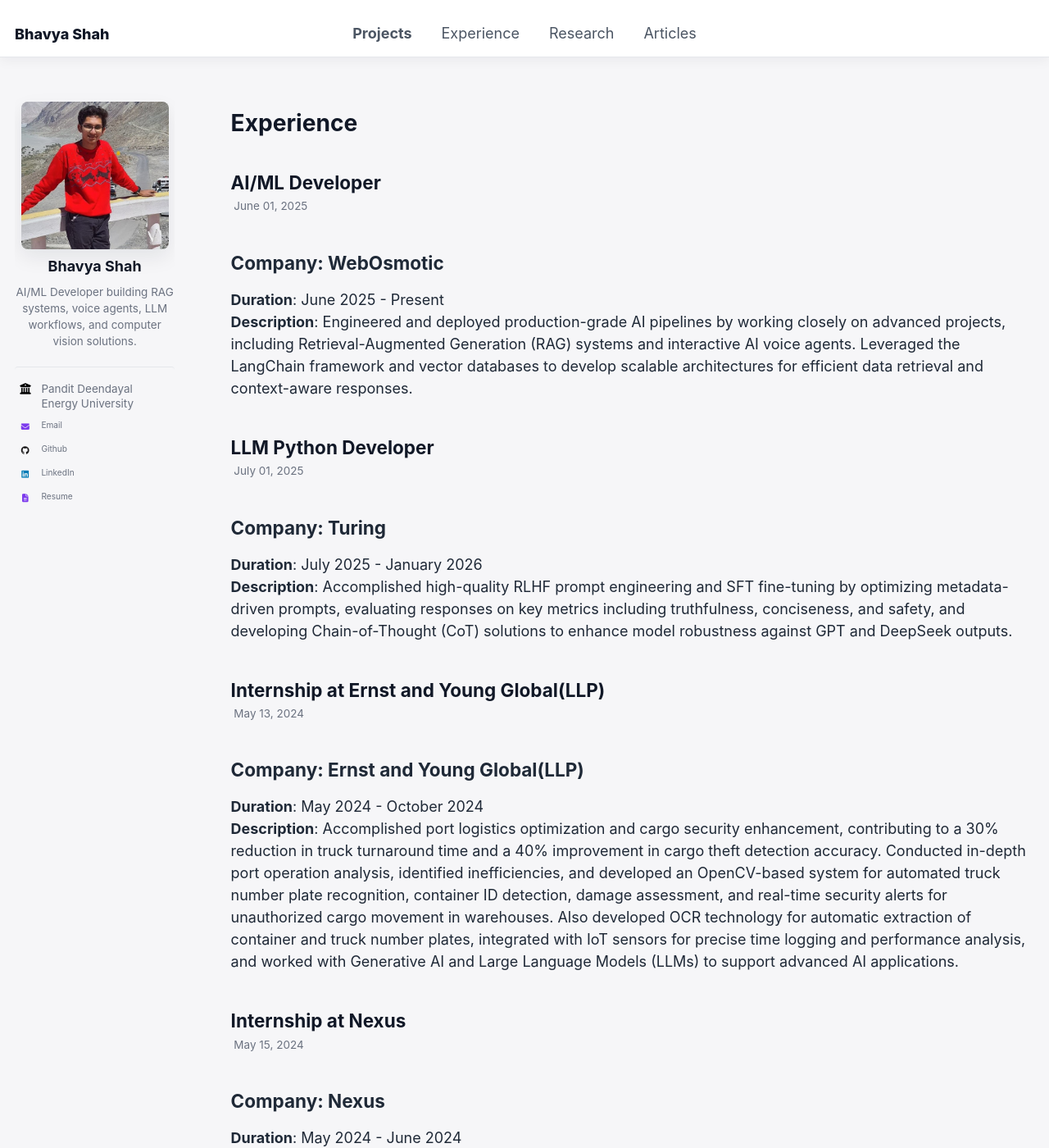
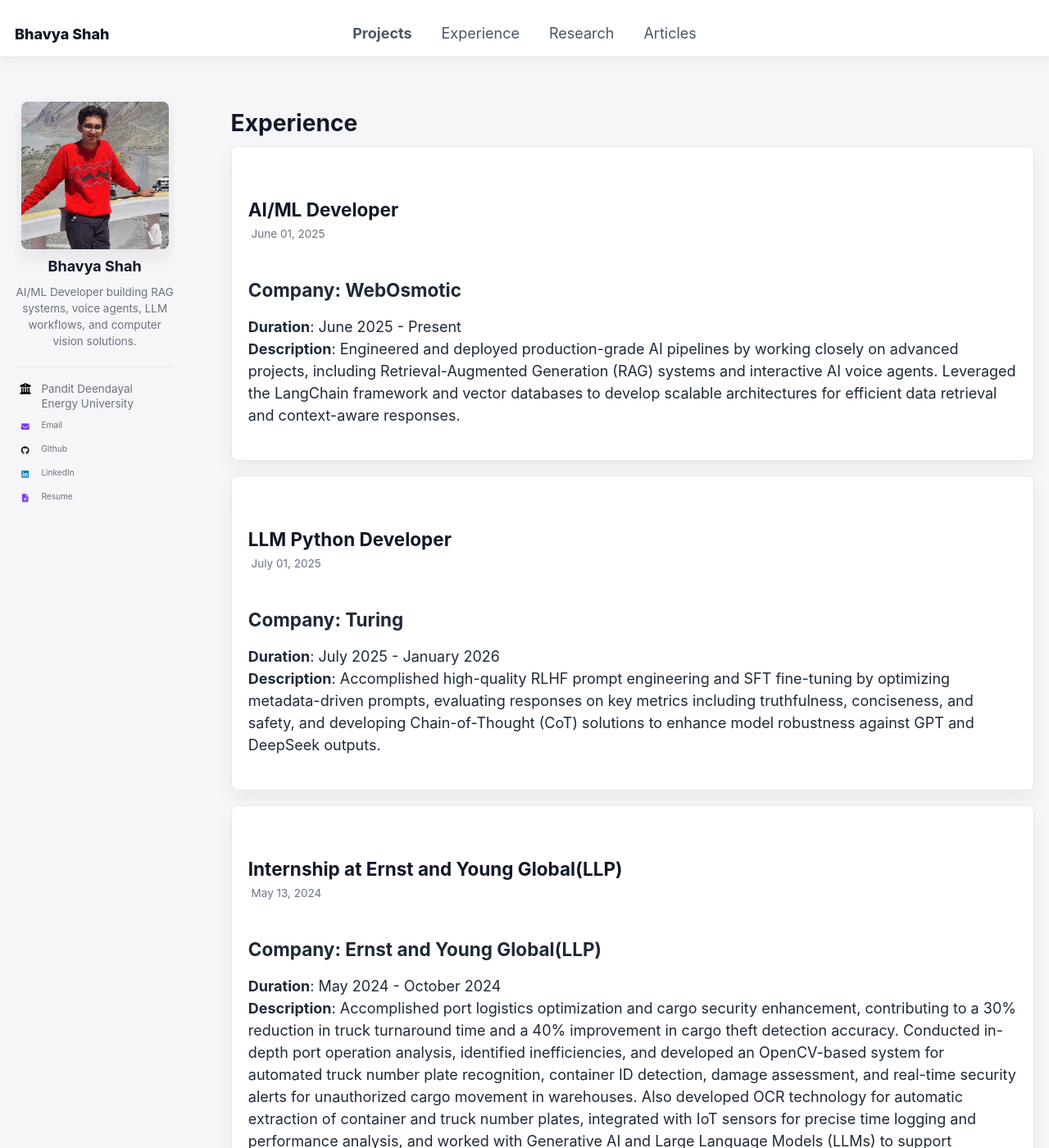
Before and after one commit to B3CODER/B3CODER.github.io, a Jekyll site: the page built from _pages/talks.html, in a window 1280 px wide and 1400 px high. Shown: the whole window at 82% size. Built offline with Jekyll 4.4.1, drawn with Linux system fonts in a browser that asks for light colours.

Commit message:
Add tilt interactions to cards and profile

```diff
--- a/_includes/archive-single-talk.html
+++ b/_includes/archive-single-talk.html
@@ -13,7 +13,7 @@
 {% endif %}
 
 <div class="{{ include.type | default: "list" }}__item">
-  <article class="archive__item" itemscope itemtype="http://schema.org/CreativeWork">
+  <article class="archive__item experience-card tilt-card" itemscope itemtype="http://schema.org/CreativeWork">
     {% if include.type == "grid" and teaser %}
       <div class="archive__item-teaser">
         <img src=
--- a/_includes/author-profile.html
+++ b/_includes/author-profile.html
@@ -6,7 +6,7 @@
 
 <div itemscope itemtype="http://schema.org/Person">
 
-  <div class="author__avatar">
+  <div class="author__avatar profile-card-tilt">
     {% if author.avatar contains "://" %}
     	<img src="{{ author.avatar }}" alt="{{ author.name }}">
     {% else %}
--- a/_includes/project-card.html
+++ b/_includes/project-card.html
@@ -1,6 +1,6 @@
 {% include base_path %}
 
-<a class="project-card" href="{{ base_path }}{{ post.url }}">
+<a class="project-card tilt-card" href="{{ base_path }}{{ post.url }}">
   <span class="project-card__mark" aria-hidden="true">{{ post.project_initials }}</span>
   <span class="project-card__body">
     <span class="project-card__type">{{ post.project_type }}</span>
--- a/_includes/scripts.html
+++ b/_includes/scripts.html
@@ -1,5 +1,6 @@
 <script src="{{ base_path }}/assets/js/main.min.js"></script>
 <script src="{{ base_path }}/assets/js/target-cursor.js"></script>
+<script src="{{ base_path }}/assets/js/tilt-interactions.js"></script>
 
 {% include analytics.html %}
 {% include /comments-providers/scripts.html %}
--- a/_sass/_professional-theme.scss
+++ b/_sass/_professional-theme.scss
@@ -196,6 +196,11 @@ body {
   margin-top: 1.1rem;
 }
 
+.tilt-card {
+  transform-style: preserve-3d;
+  will-change: transform;
+}
+
 .project-card {
   display: grid;
   grid-template-columns: auto 1fr auto;
@@ -221,6 +226,21 @@ body {
     box-shadow: 0 18px 36px rgba(17, 24, 39, 0.1);
     transform: translate(4px, -4px) scale(1.01);
   }
+}
+
+.experience-card {
+  padding: 1rem 1.1rem;
+  margin-bottom: 1rem;
+  background: $body-color;
+  border: 1px solid $border-color;
+  border-radius: 8px;
+  box-shadow: 0 10px 24px rgba(17, 24, 39, 0.05);
+  transition: border-color 0.3s ease, box-shadow 0.3s ease;
+}
+
+.experience-card:hover {
+  border-color: rgba(124, 58, 237, 0.22);
+  box-shadow: 0 18px 34px rgba(17, 24, 39, 0.09);
 }
 
 .project-card__mark {
@@ -365,6 +385,55 @@ body {
   text-align: center;
 }
 
+.sidebar .author__avatar.profile-card-tilt {
+  --profile-pointer-x: 50%;
+  --profile-pointer-y: 50%;
+  --profile-tilt-x: 0deg;
+  --profile-tilt-y: 0deg;
+  --profile-scale: 1;
+  position: relative;
+  isolation: isolate;
+  perspective: 700px;
+  transform-style: preserve-3d;
+}
+
+.sidebar .author__avatar.profile-card-tilt::before {
+  content: "";
+  position: absolute;
+  inset: -0.75rem;
+  z-index: -1;
+  background: radial-gradient(
+    circle at var(--profile-pointer-x) var(--profile-pointer-y),
+    rgba(124, 58, 237, 0.28),
+    transparent 55%
+  );
+  filter: blur(24px);
+  opacity: 0;
+  transition: opacity 0.22s ease;
+}
+
+.sidebar .author__avatar.profile-card-tilt::after {
+  content: "";
+  position: absolute;
+  inset: 0;
+  max-width: 180px;
+  margin-right: auto;
+  margin-left: auto;
+  border-radius: 8px;
+  background:
+    linear-gradient(135deg, rgba(255, 255, 255, 0.36), transparent 34%),
+    radial-gradient(circle at var(--profile-pointer-x) var(--profile-pointer-y), rgba(255, 255, 255, 0.38), transparent 32%);
+  opacity: 0;
+  pointer-events: none;
+  transform: translateZ(24px);
+  transition: opacity 0.22s ease;
+}
+
+.sidebar .author__avatar.profile-card-tilt.is-active::before,
+.sidebar .author__avatar.profile-card-tilt.is-active::after {
+  opacity: 1;
+}
+
 .sidebar .author__avatar img {
   display: block;
   aspect-ratio: 1;
@@ -372,6 +441,9 @@ body {
   padding: 0;
   margin-right: auto;
   margin-left: auto;
+  transform: rotateX(var(--profile-tilt-y)) rotateY(var(--profile-tilt-x)) scale(var(--profile-scale));
+  transition: transform 0.18s ease, box-shadow 0.18s ease;
+  will-change: transform;
 }
 
 .sidebar .author__content {
--- /dev/null
+++ b/assets/js/tilt-interactions.js
@@ -0,0 +1,97 @@
+(function () {
+  "use strict";
+
+  function shouldSkipMotion() {
+    return (
+      window.matchMedia("(prefers-reduced-motion: reduce)").matches ||
+      window.matchMedia("(hover: none), (pointer: coarse)").matches
+    );
+  }
+
+  function clamp(value, min, max) {
+    return Math.min(Math.max(value, min), max);
+  }
+
+  function bindTiltCard(card) {
+    var rotateAmplitude = 8;
+    var scaleOnHover = 1.018;
+    var leaveTimer = null;
+
+    function setTilt(event) {
+      var rect = card.getBoundingClientRect();
+      var offsetX = event.clientX - rect.left - rect.width / 2;
+      var offsetY = event.clientY - rect.top - rect.height / 2;
+      var rotateX = clamp((offsetY / (rect.height / 2)) * -rotateAmplitude, -rotateAmplitude, rotateAmplitude);
+      var rotateY = clamp((offsetX / (rect.width / 2)) * rotateAmplitude, -rotateAmplitude, rotateAmplitude);
+
+      card.style.transform =
+        "perspective(800px) rotateX(" + rotateX + "deg) rotateY(" + rotateY + "deg) scale(" + scaleOnHover + ")";
+    }
+
+    card.addEventListener("mouseenter", function () {
+      if (leaveTimer) {
+        window.clearTimeout(leaveTimer);
+      }
+      card.style.transition = "transform 120ms ease, border-color 300ms ease, box-shadow 300ms ease";
+    });
+
+    card.addEventListener("mousemove", setTilt);
+
+    card.addEventListener("mouseleave", function () {
+      card.style.transition = "transform 420ms cubic-bezier(0.22, 1, 0.36, 1), border-color 300ms ease, box-shadow 300ms ease";
+      card.style.transform = "perspective(800px) rotateX(0deg) rotateY(0deg) scale(1)";
+      leaveTimer = window.setTimeout(function () {
+        card.style.transform = "";
+      }, 430);
+    });
+  }
+
+  function bindProfileTilt(profile) {
+    var rotateAmplitude = 10;
+
+    function updateProfile(event) {
+      var rect = profile.getBoundingClientRect();
+      var percentX = clamp(((event.clientX - rect.left) / rect.width) * 100, 0, 100);
+      var percentY = clamp(((event.clientY - rect.top) / rect.height) * 100, 0, 100);
+      var centerX = percentX - 50;
+      var centerY = percentY - 50;
+
+      profile.style.setProperty("--profile-pointer-x", percentX + "%");
+      profile.style.setProperty("--profile-pointer-y", percentY + "%");
+      profile.style.setProperty("--profile-tilt-x", (centerX / 50) * rotateAmplitude + "deg");
+      profile.style.setProperty("--profile-tilt-y", (centerY / 50) * -rotateAmplitude + "deg");
+      profile.style.setProperty("--profile-scale", "1.04");
+    }
+
+    profile.addEventListener("mouseenter", function (event) {
+      profile.classList.add("is-active");
+      updateProfile(event);
+    });
+
+    profile.addEventListener("mousemove", updateProfile);
+
+    profile.addEventListener("mouseleave", function () {
+      profile.classList.remove("is-active");
+      profile.style.setProperty("--profile-pointer-x", "50%");
+      profile.style.setProperty("--profile-pointer-y", "50%");
+      profile.style.setProperty("--profile-tilt-x", "0deg");
+      profile.style.setProperty("--profile-tilt-y", "0deg");
+      profile.style.setProperty("--profile-scale", "1");
+    });
+  }
+
+  function initTiltInteractions() {
+    if (shouldSkipMotion()) {
+      return;
+    }
+
+    document.querySelectorAll(".tilt-card").forEach(bindTiltCard);
+    document.querySelectorAll(".profile-card-tilt").forEach(bindProfileTilt);
+  }
+
+  if (document.readyState === "loading") {
+    document.addEventListener("DOMContentLoaded", initTiltInteractions);
+  } else {
+    initTiltInteractions();
+  }
+})();
```
